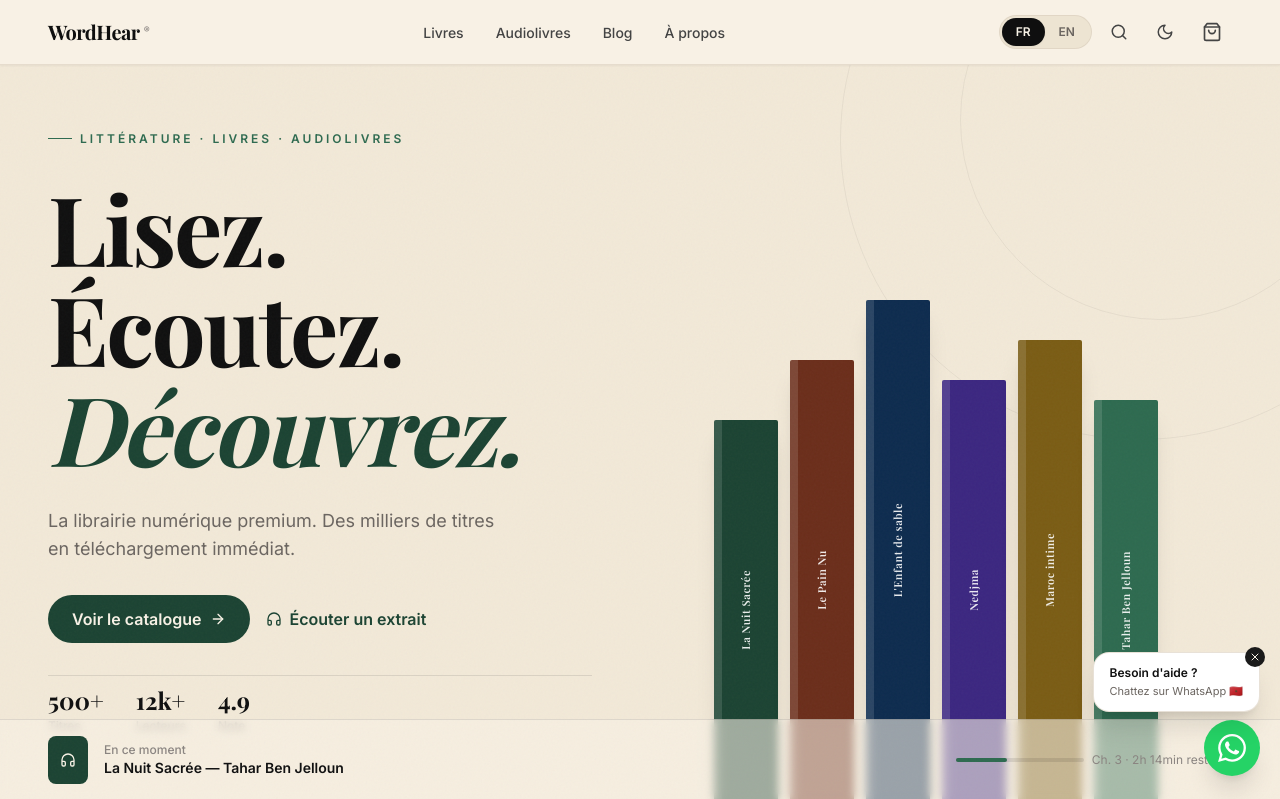
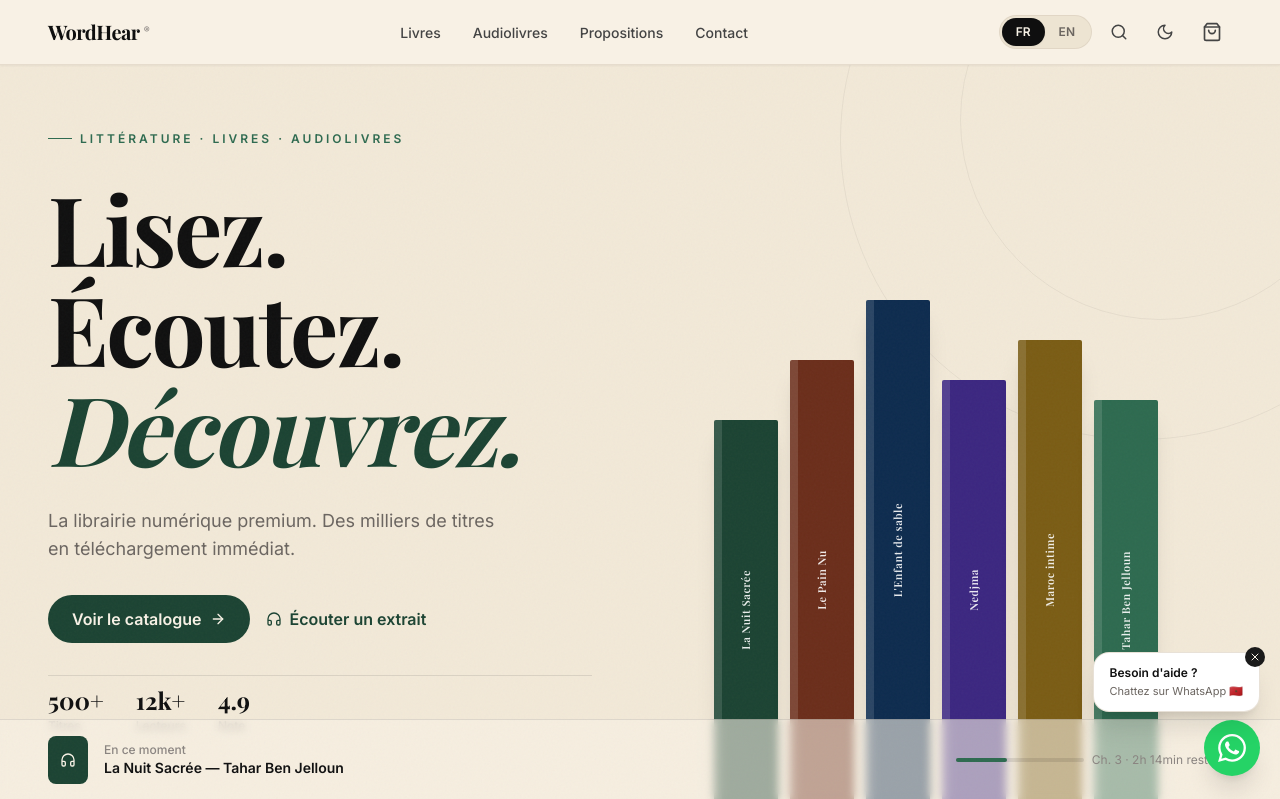
Before and after one commit to genuisolv-B1/wordhear, a Next.js app: page / in a window 1280 px wide. Shown: the top 799 px of the page. Built offline with nearby package versions, Linux system fonts and the light colour scheme; a web font is replaced by a local one.

Commit message:
Fix navbar links, remove blog, add section IDs

```diff
--- a/components/Footer.tsx
+++ b/components/Footer.tsx
@@ -40,7 +40,7 @@
   const linkKeys = Object.keys(t.links) as (keyof typeof t.links)[]
 
   return (
-    <footer className="bg-ink-900 dark:bg-dark-950 text-cream-200 transition-colors duration-300">
+    <footer id="contact" className="bg-ink-900 dark:bg-dark-950 text-cream-200 transition-colors duration-300">
 
       {/* Delivery strip */}
       <div className="border-b border-ink-800/60 dark:border-dark-800/80 py-4">
--- a/components/Navbar.tsx
+++ b/components/Navbar.tsx
@@ -17,15 +17,14 @@
   FR: [
     { label: 'Livres',      href: '#catalogue' },
     { label: 'Audiolivres', href: '#audio'     },
-    { label: 'Blog',        href: '/blog'      },
-    { label: 'À propos',    href: '#about'     },
+    { label: 'Propositions',href: '#proposals' },
+    { label: 'Contact',     href: '#contact'   },
   ],
   EN: [
     { label: 'Books',      href: '#catalogue' },
     { label: 'Audiobooks', href: '#audio'     },
-    { label: 'Blog',       href: '/blog'      },
-    { label: 'Authors',    href: '#authors'   },
-    { label: 'About',      href: '#about'     },
+    { label: 'Proposals',  href: '#proposals' },
+    { label: 'Contact',    href: '#contact'   },
   ],
 }
 
--- a/components/Proposals.tsx
+++ b/components/Proposals.tsx
@@ -87,7 +87,7 @@
     focus:border-forest-800/40 transition-all`
 
   return (
-    <section className="py-24 sm:py-32 bg-cream-100 dark:bg-dark-850 transition-colors duration-300">
+    <section id="proposals" className="py-24 sm:py-32 bg-cream-100 dark:bg-dark-850 transition-colors duration-300">
       <div className="max-w-4xl mx-auto px-5 sm:px-8 lg:px-12">
 
         {/* Header */}
```
